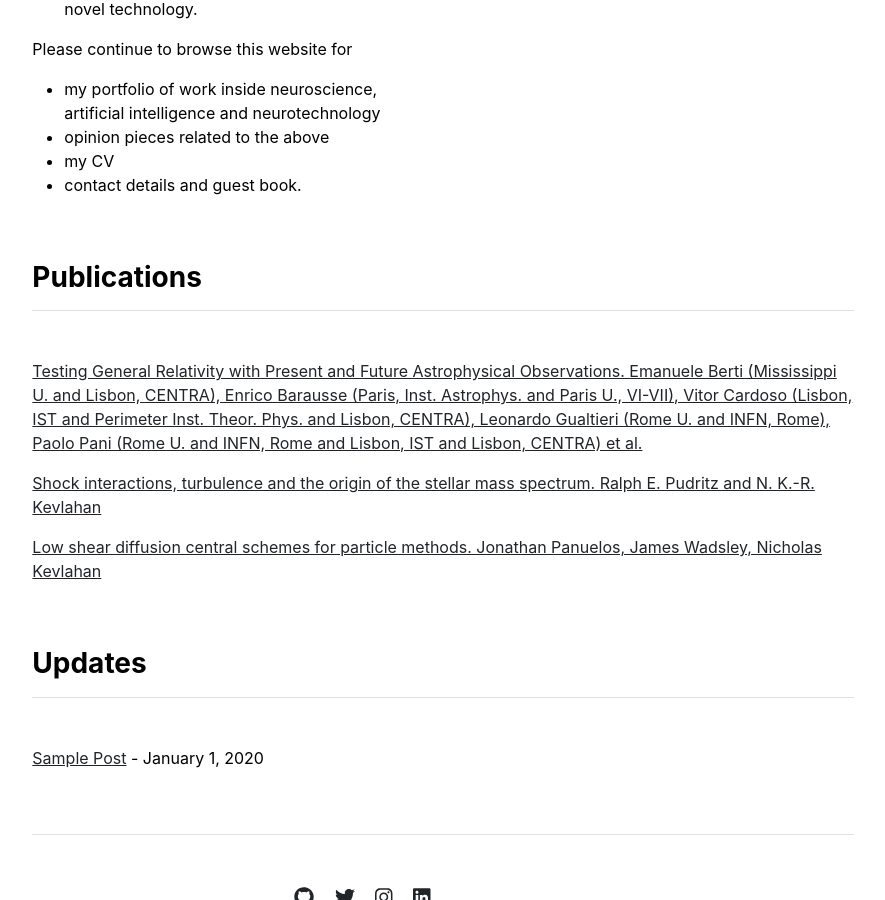
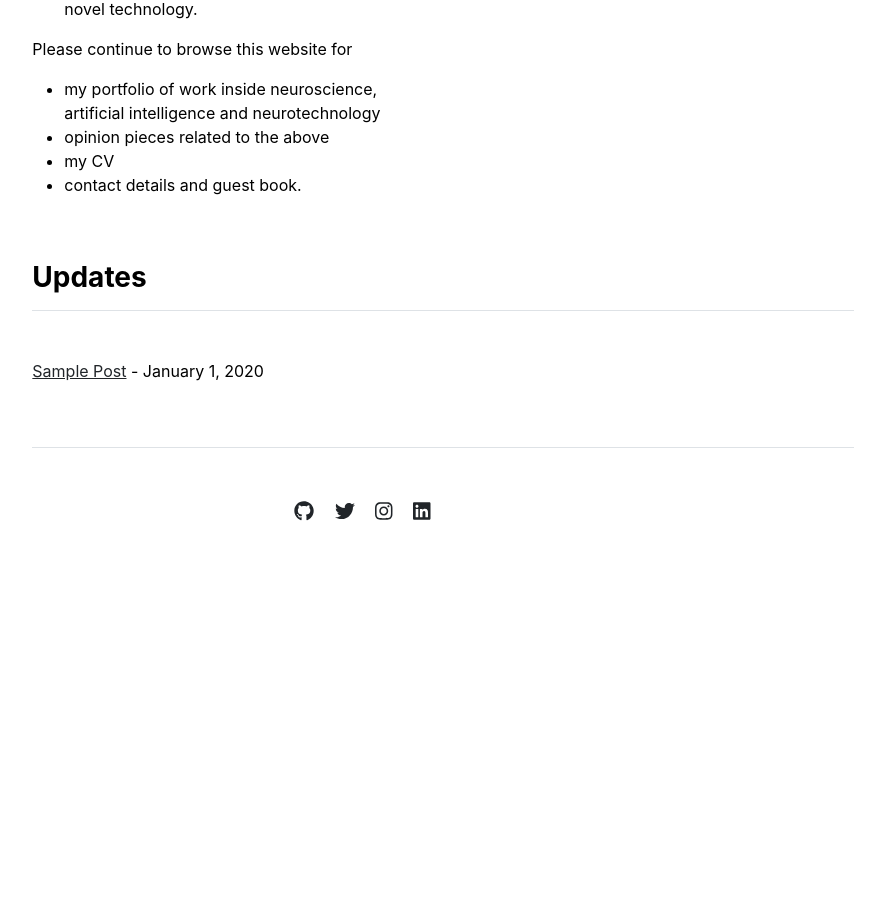
Before and after one commit to preqon/preqon.github.io, a Jekyll site: the page built from index.md, in a window 1280 px wide and 900 px high, scrolled down 1210 px. Shown: the whole window, without its empty margins (197-1082 px from the left). Built offline with Jekyll 4.4.1, drawn with Linux system fonts in a browser that asks for light colours; after the commit the page ends 1832 px from its top, so only the background shows below that; some of the changed text lies outside the part shown.

Commit message:
remove poblications

```diff
--- a/_data/publications.yml
+++ /dev/null
@@ -1,10 +0,0 @@
-featured:
-- {name: 'Testing General Relativity with Present and Future Astrophysical Observations. Emanuele Berti (Mississippi U. and Lisbon, CENTRA), Enrico Barausse (Paris, Inst. Astrophys. and Paris U., VI-VII), Vitor Cardoso (Lisbon, IST and Perimeter Inst. Theor. Phys. and Lisbon, CENTRA), Leonardo Gualtieri (Rome U. and INFN, Rome), Paolo Pani (Rome U. and INFN, Rome and Lisbon, IST and Lisbon, CENTRA) et al.', url: '/publications/1501.07274.pdf'}
-- {name: 'Shock interactions, turbulence and the origin of the stellar mass spectrum. Ralph E. Pudritz and N. K.-R. Kevlahan', url: 'http://ms.mcmaster.ca/kevla/pdf/articles/PhilTransRSoc_2013.pdf'}
-- {name: 'Low shear diffusion central schemes for particle methods. Jonathan Panuelos, James Wadsley, Nicholas Kevlahan', url: 'http://ms.mcmaster.ca/kevla/pdf/articles/jcp_v414.pdf'}
-
-index:
-- {name: 'Testing General Relativity with Present and Future Astrophysical Observations. Emanuele Berti (Mississippi U. and Lisbon, CENTRA), Enrico Barausse (Paris, Inst. Astrophys. and Paris U., VI-VII), Vitor Cardoso (Lisbon, IST and Perimeter Inst. Theor. Phys. and Lisbon, CENTRA), Leonardo Gualtieri (Rome U. and INFN, Rome), Paolo Pani (Rome U. and INFN, Rome and Lisbon, IST and Lisbon, CENTRA) et al.', url: '/publications/1501.07274.pdf'}
-- {name: 'Shock interactions, turbulence and the origin of the stellar mass spectrum. Ralph E. Pudritz and N. K.-R. Kevlahan', url: 'http://ms.mcmaster.ca/kevla/pdf/articles/PhilTransRSoc_2013.pdf'}
-- {name: 'Low shear diffusion central schemes for particle methods. Jonathan Panuelos, James Wadsley, Nicholas Kevlahan', url: 'http://ms.mcmaster.ca/kevla/pdf/articles/jcp_v414.pdf'}
-- {name: 'Numerical solutions of thin film equations for polymer flows. Thomas. Salez, Joshua D. McGraw, Sara Cormier, Oliver Bäumchen, Kari Dalnoki-Veress, and Elie Raphaël', url: 'https://static1.squarespace.com/static/5684891d7086d74497aeb71f/t/56ec510d2fe1319543ab6d6f/1458327821946/10.1140-epje-i2012-12114-x.pdf'}
--- a/_data/settings.yml
+++ b/_data/settings.yml
@@ -1,5 +1,4 @@
 menu:
-- {name: 'publications', url: '/publications'}
 - {name: 'projects', url: '/projects'}
 - {name: 'cv', url: '/cv'}
 - {name: 'contact', url: '/contact'}
--- a/_includes/publications.html
+++ /dev/null
@@ -1,14 +0,0 @@
-<div class="row g-5 mb-5">
-  <div>
-    <h3 class="fw-bold border-bottom pb-3 mb-5">Publications</h3>
-    {% if page.title == "Home" %}
-      {% for item in site.data.publications.featured %}
-        <p><a href="{{ item.url }}">{{ item.name }}</a></p>
-      {% endfor %}
-    {% else %}
-      {% for item in site.data.publications.index %}
-        <p><a href="{{ item.url }}">{{ item.name }}</a></p>
-      {% endfor %}
-    {% endif %}
-  </div>
-</div>
--- a/_layouts/home.html
+++ b/_layouts/home.html
@@ -4,15 +4,13 @@
 
 <div class="row g-5 mb-5">
   <div class="col-md-6">
-    <h3 class="fw-bold">Research</h3>
+    <h3 class="fw-bold">About Me</h3>
     {{ content }}
   </div>
   <div class="col-md-6">
     <img src="{{ site.github.url }}/assets/img/home.jpg" alt="Home" width="100%">
   </div>
 </div>
-
-{% include publications.html %}
 
 <div class="row g-5 mb-5">
   <div class="col-md-12">
```
Also changed, not shown: _layouts/publications.html (deleted, +0 -7 lines).
